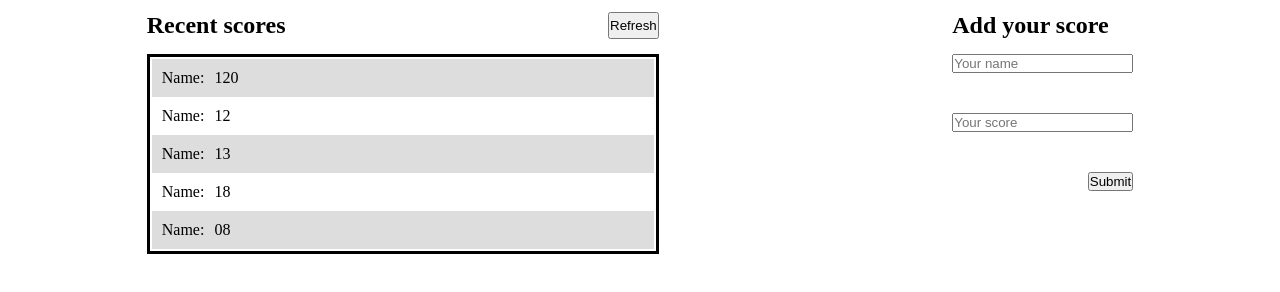
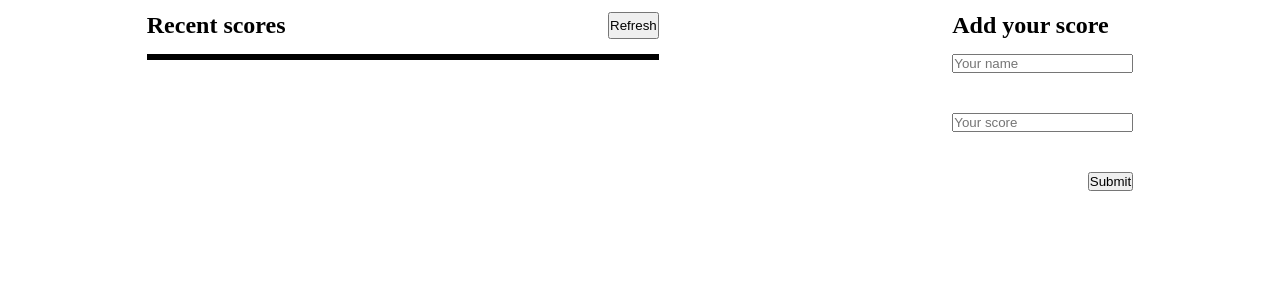
Before and after one commit to Samuellekpor/leaderboard, a website built with webpack: page src/index.html in a window 1280 px wide. Shown: the part 40-332 px from the top of the page. Built offline with nearby package versions, Linux system fonts and the light colour scheme; no server answers.

Commit message:
Remove plain html to display score with JS

```diff
--- a/src/index.html
+++ b/src/index.html
@@ -15,32 +15,13 @@
 						<button class="refresh-btn">Refresh</button>
 					</div>
 					<table class="scores-container">
-						<tr class="score-row">
-							<td class="name">Name:</td>
-							<td class="name">120</td>
-						</tr>
-						<tr class="score-row">
-							<td class="name">Name:</td>
-							<td class="name">12</td>
-						</tr>
-						<tr class="score-row">
-							<td class="name">Name:</td>
-							<td class="name">13</td>
-						</tr>
-						<tr class="score-row">
-							<td class="name">Name:</td>
-							<td class="name">18</td>
-						</tr>
-						<tr class="score-row">
-							<td class="name">Name:</td>
-							<td class="name">08</td>
-						</tr>
+
 					</table>
 				</section>
 				<section class="add-score">
 					<h2 class="add-title">Add your score</h2>
 					<form action="#">
-						<label for="name"><input type="text" id="name" placeholder="Your name" minlength="30px" required></label>
+						<label for="name"><input type="text" id="name" placeholder="Your name" required></label>
 						<label for="score"><input type="number" id="score" placeholder="Your score" required></label>
 						<button type="submit">Submit</button>
 					</form>
```
